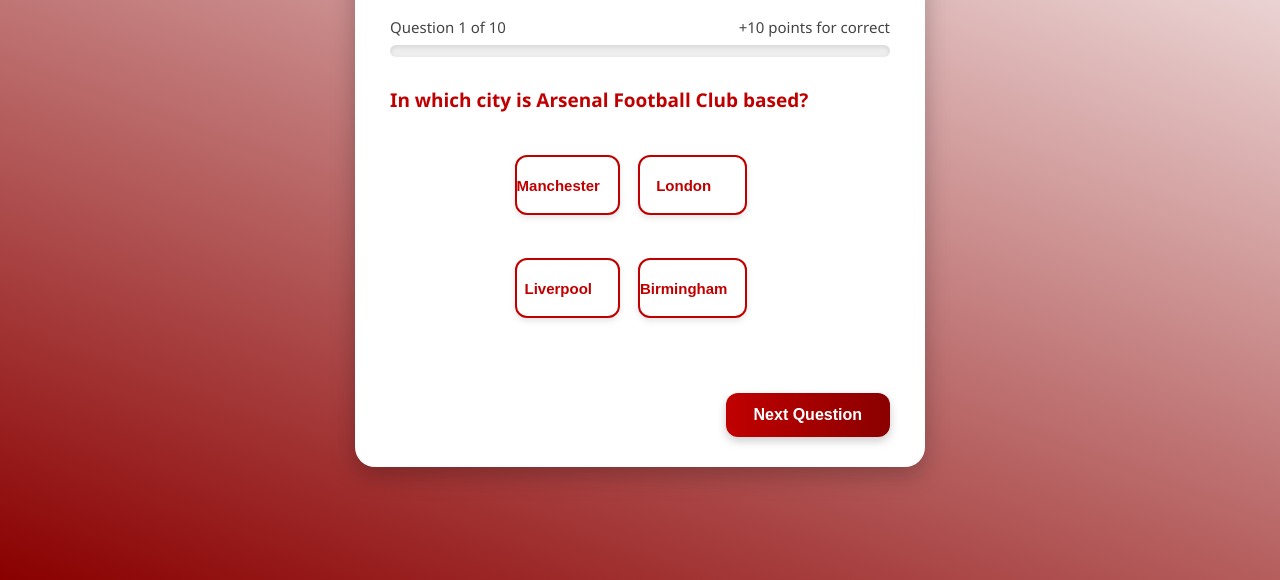
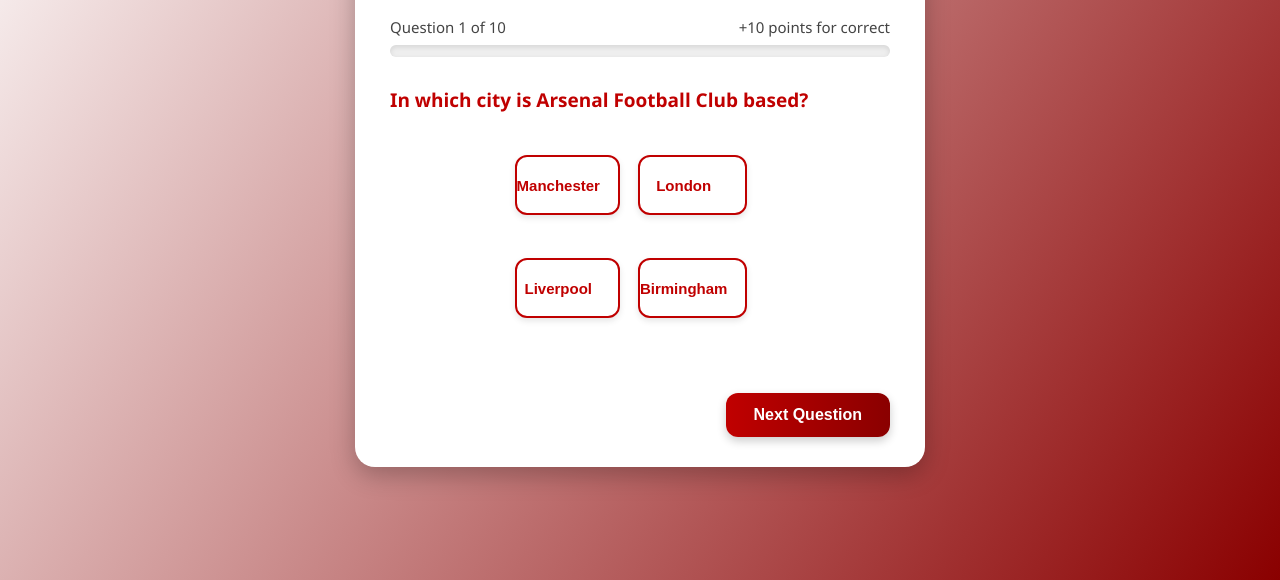
Before and after one commit to Sohaib-Raheem/Quiz-App, a plain HTML site: page index.html in a window 1280 px wide. Shown: the part 220-800 px from the top of the page. Drawn offline with Linux system fonts and the light colour scheme.

Commit message:
Update style.css

```diff
--- a/style.css
+++ b/style.css
@@ -3,7 +3,7 @@
   padding: 0;
   font-family: "Segoe UI", Arial, sans-serif;
   background:
-    linear-gradient(200deg, #ffffff, #8a0000), /* Gradient */
+    linear-gradient(125deg, #ffffff, #8a0000), /* Gradient */
     url("arsenal-logo.png") no-repeat center center; /* Logo */
   background-size: cover, 250px auto; /* Gradient full, logo fixed size */
   display: flex;
```
